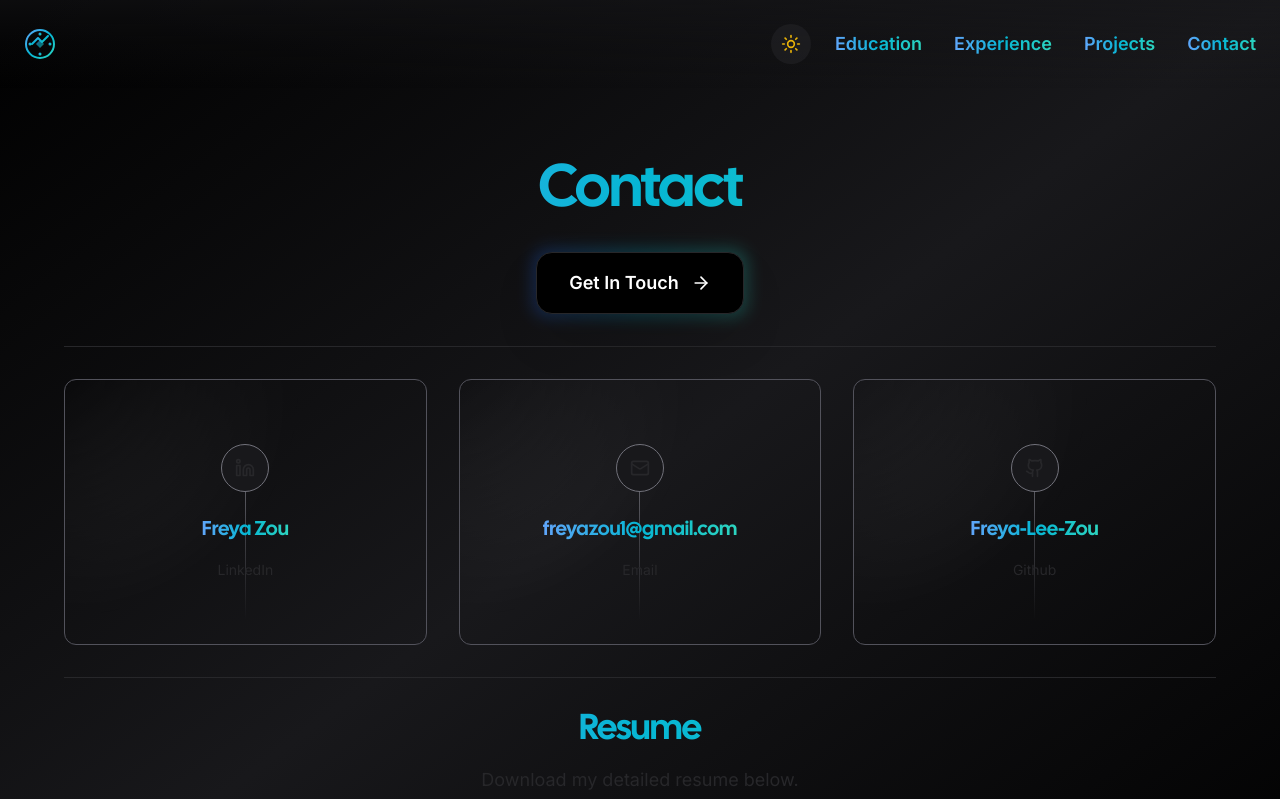
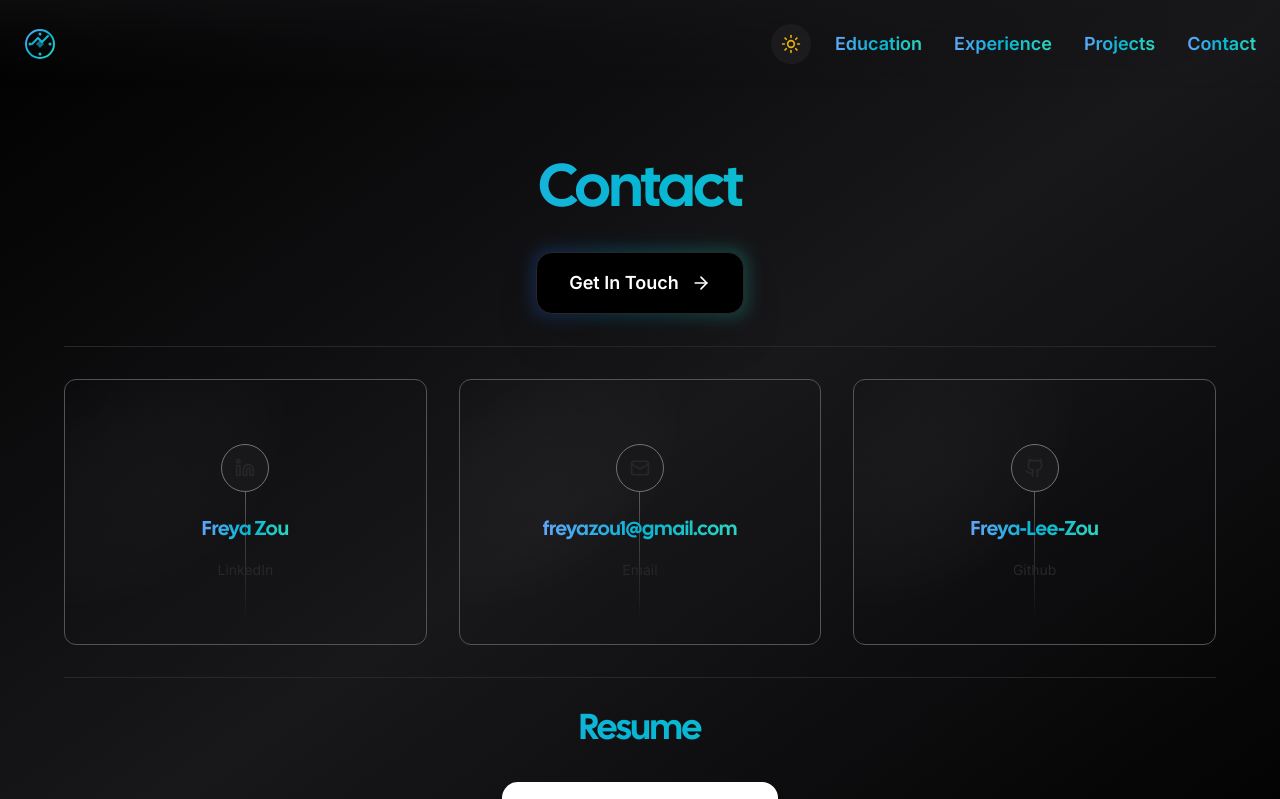
Before and after one commit to Freya-Lee-Zou/Freya-Lee-Zou.github.io, a Next.js app: page /contact in a window 1280 px wide. Shown: the top 799 px of the page. Built offline with nearby package versions, Linux system fonts and the light colour scheme; no server answers; what tailwindcss-debug-screens would draw is missing.

Commit message:
Update favicon to SVG format, modify layout metadata to use new favicon, and remove resume download text from contact page for a cleaner design.

```diff
--- a/app/contact/page.tsx
+++ b/app/contact/page.tsx
@@ -95,9 +95,6 @@ export default function Example() {
 						<h2 className="text-3xl font-bold tracking-tight text-transparent bg-clip-text bg-gradient-to-r from-blue-400 via-cyan-500 to-teal-400 sm:text-4xl font-display">
 							Resume
 						</h2>
-						<p className="mt-4 text-lg text-zinc-400 max-w-2xl mx-auto">
-							Download my detailed resume below.
-						</p>
 					</div>
 
 					{/* Download Resume Button */}
--- a/app/layout.tsx
+++ b/app/layout.tsx
@@ -42,7 +42,8 @@ export const metadata: Metadata = {
     card: "summary_large_image",
   },
   icons: {
-    shortcut: "/favicon.png",
+    shortcut: "/favicon.svg",
+    icon: "/favicon.svg",
   },
 };
 const inter = Inter({
```
Also changed, not shown: public/favicon.svg (added).
